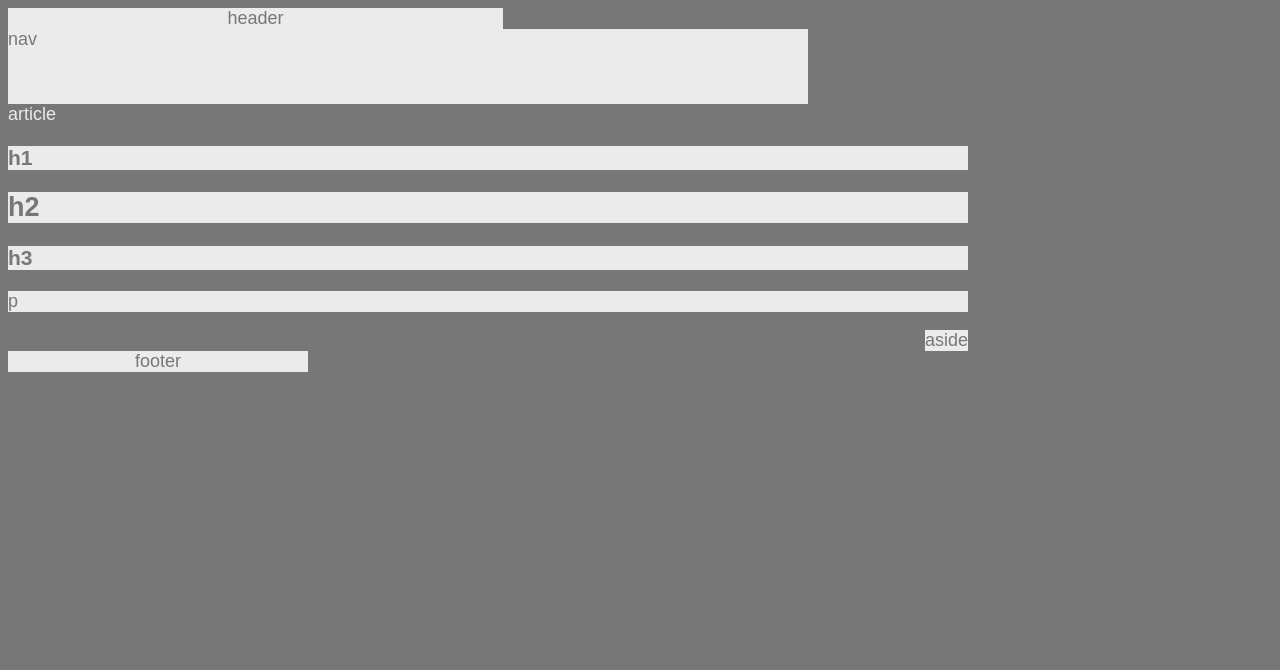
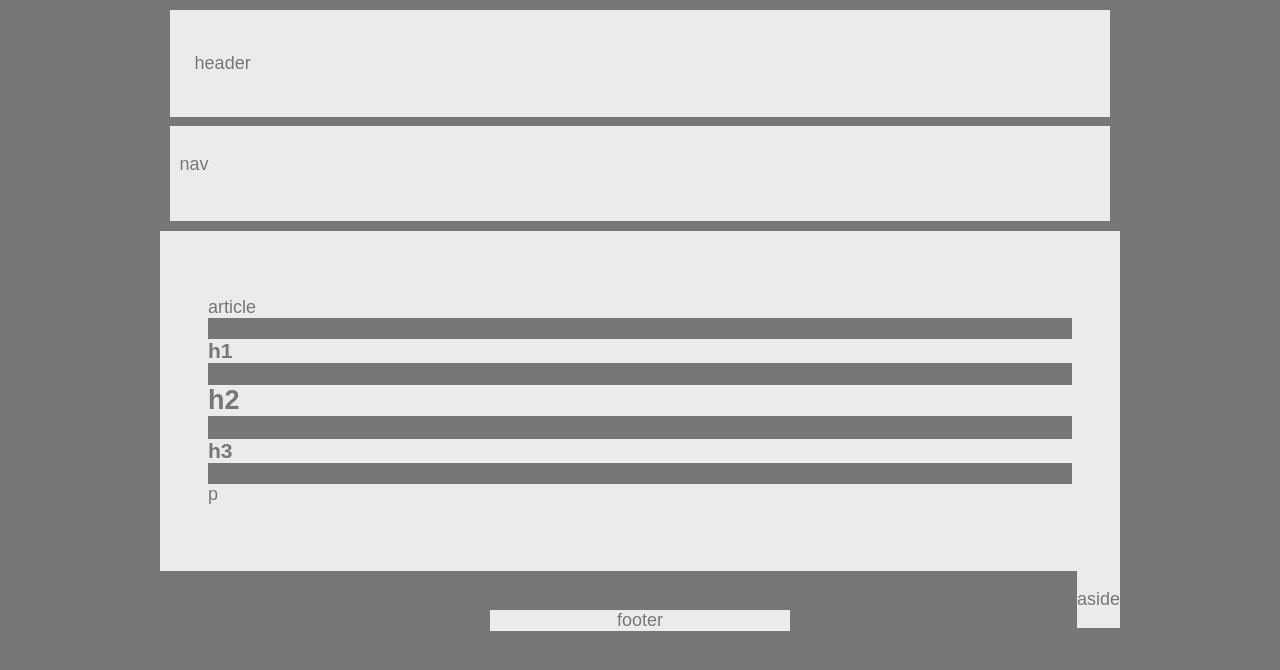
Before and after one commit to qmiko/HW-Wireframe, a plain HTML site: page index.html in a window 1280 px wide. Drawn offline with Linux system fonts and the light colour scheme.

Commit message:
css-changes

```diff
--- a/index.html
+++ b/index.html
@@ -1,23 +1,34 @@
 <!DOCTYPE html>
 <html>
+
 <head>
     <title>HW-Wireframe</title>
     <link href='style.css' rel='stylesheet'>
 </head>
+
 <body>
-        <header>header</header>
-        <nav>nav</nav>
+    <header>
+        <p>header</p>
+    </header>
+    <nav>
+        <p>nav</p>
+    </nav>
     <section>
         <article>
-                article
+            <p>article</p>
             <h1>h1</h1>
             <h2>h2</h2>
             <h3>h3</h3>
             <p>p</p>
         </article>
     </section>
-        <aside>aside</aside>
+    <aside>
+        <p>aside</p>
+    </aside>
     <br>
-        <footer>footer</footer>
+    <footer>
+        <p>footer</p>
+    </footer>
 </body>
+
 </html>
--- a/style.css
+++ b/style.css
@@ -1,25 +1,56 @@
 body{
-    font-family: Arial, Helvetica, sans-serif; color: #777; font-size: 18px; width: 960px; background-color: #777;
+    font-family: Arial, Helvetica, sans-serif;
+    color: #777;
+    font-size: 18px;
+    width: 960px;
+    background-color: #777;
+    margin: auto;
 }
 
 header, aside, nav, section, footer{
     background-color: #ebebeb;
+    margin-left: auto;
+    margin-right: auto;
+
 }
+
 h1, h2, h3, p{
-    color: #777; background-color: #ebebeb
+    color: #777;
+    background-color: #ebebeb
 }
+
 header{
-    background-color: #ebebeb; text-align: center; width: 495px; color: #777;
+    padding: 25px;
+    margin: 1%;
 }
+
+/* header{
+    background-color: #ebebeb;
+    text-align: center;
+    width: 495px;
+    color: #777;
+} */
+
+section{
+    padding: 5%;
+}
+
 nav{
-    width: 800px; height: 75px;
+    height: 75px;
+    padding: 10px;
+    margin: 1%;
 }
+
 article{
-    color: #ebebeb; background: #777;
+    color: #ebebeb;
+    background: #777;
 }
+
 aside{
     float: right;
 }
+
 footer{
-    text-align: center; width: 300px;
+    text-align: center;
+    width: 300px;
 }
```
Lines whose indentation alone changed are shown as unchanged.
